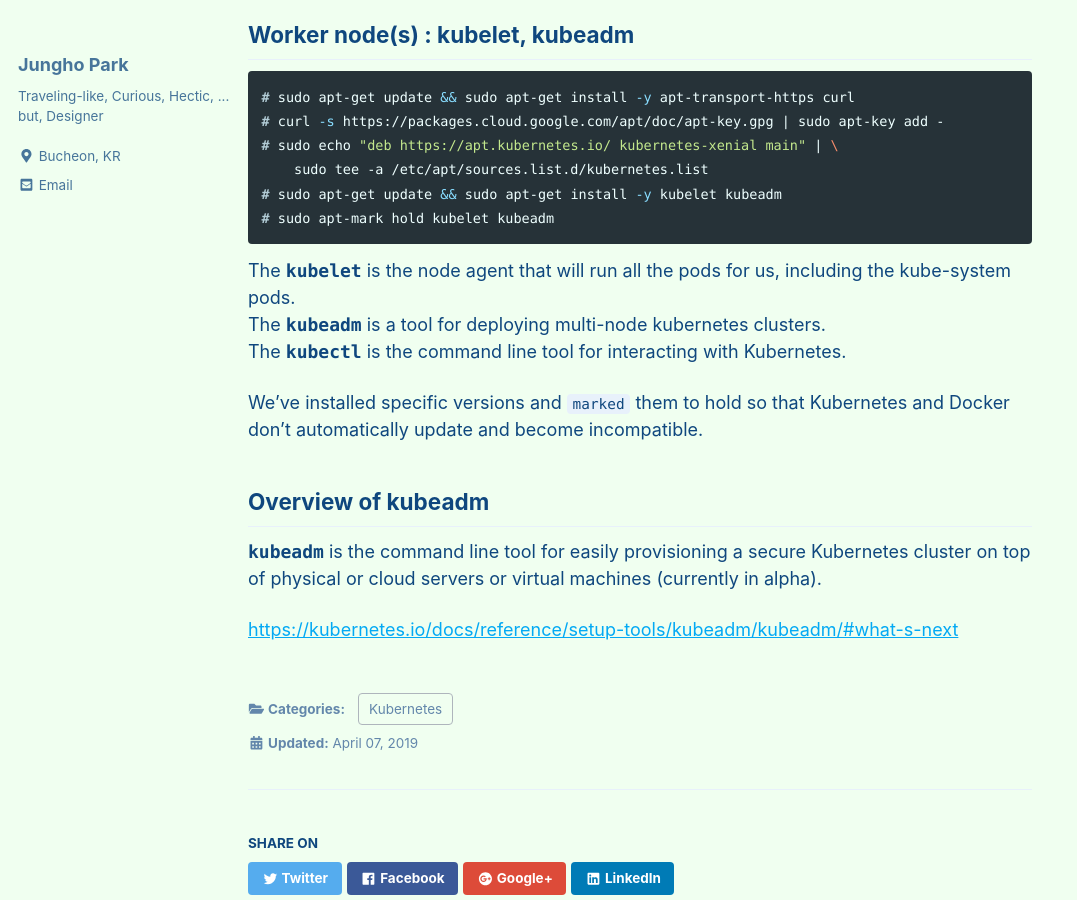
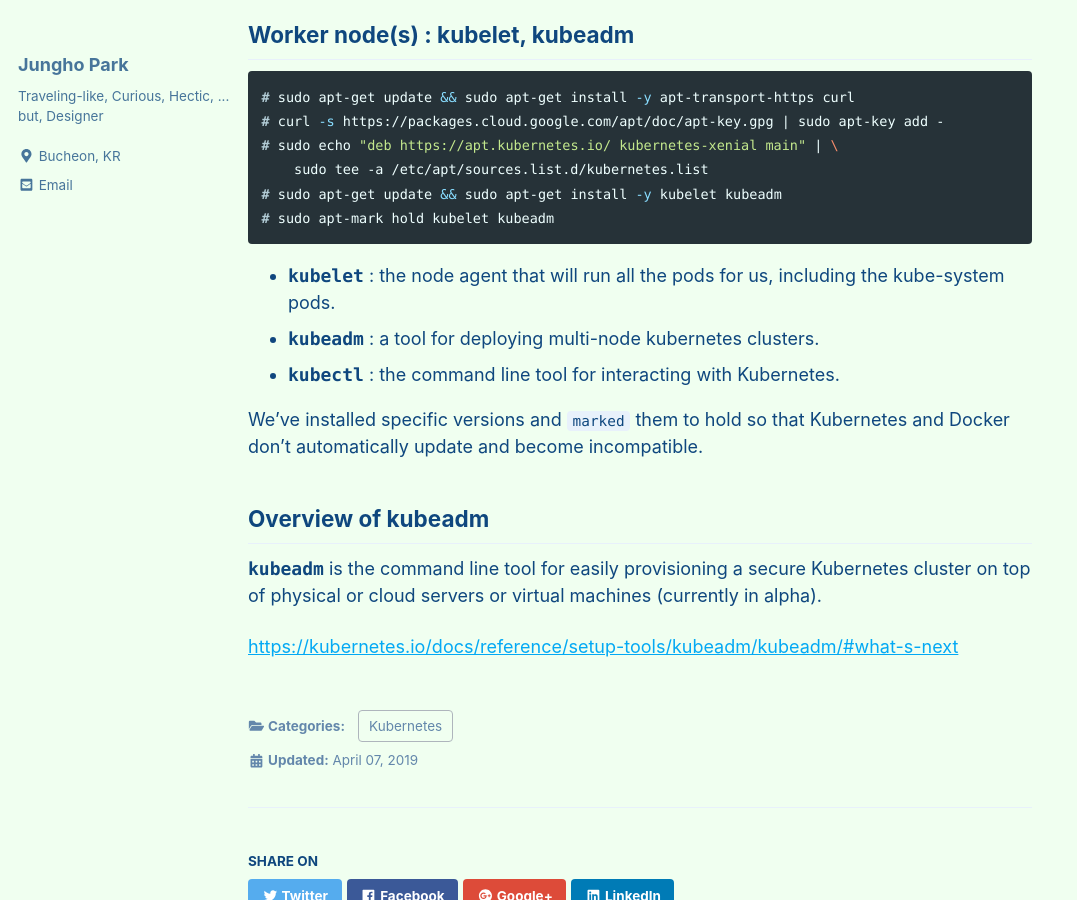
Before and after one commit to unipark00/tekrepo, a Jekyll site: the page built from _posts/2019-04-06-install-kubeadm.md, in a window 1280 px wide and 900 px high, scrolled down 484 px. Shown: the whole window, without its empty margins (0-1077 px from the left). Built offline with Jekyll 4.4.1, drawn with Linux system fonts in a browser that asks for light colours; cached includes are drawn as plain includes.

Commit message:
Update 2019-04-06-install-kubeadm.md

````diff
--- a/_posts/2019-04-06-install-kubeadm.md
+++ b/_posts/2019-04-06-install-kubeadm.md
@@ -29,9 +29,9 @@ This post shows the Installation of kubeadm, kubelet and kubectl.
 # sudo apt-mark hold kubelet kubeadm
 ```
 
-The **`kubelet`** is the node agent that will run all the pods for us, including the kube-system pods.
-The **`kubeadm`** is a tool for deploying multi-node kubernetes clusters.
-The **`kubectl`** is the command line tool for interacting with Kubernetes.
+* **`kubelet`** : the node agent that will run all the pods for us, including the kube-system pods.
+* **`kubeadm`** : a tool for deploying multi-node kubernetes clusters.
+* **`kubectl`** : the command line tool for interacting with Kubernetes.
 
 We’ve installed specific versions and `marked` them to hold so that Kubernetes and Docker don’t automatically update and become incompatible.
 
````
